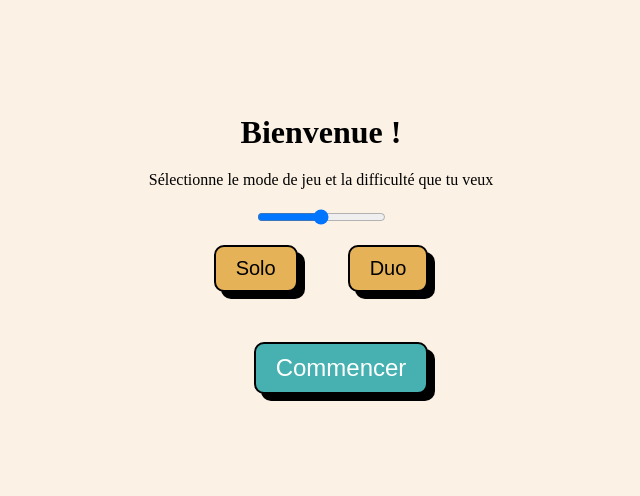
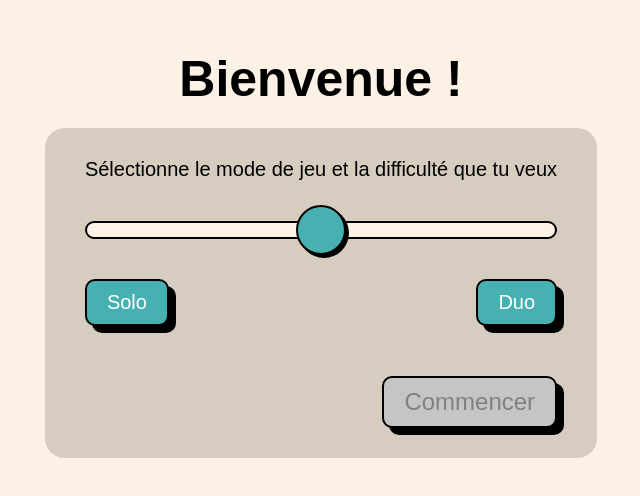
Before and after one commit to YoanBonjour/Memory, a website built with Parcel: page src/index.html in a window 1280 px wide. Shown: the part 146-642 px from the top of the page, without its empty margins (319-959 px from the left). Built offline with nearby package versions, Linux system fonts and the light colour scheme.

Commit message:
add select players js

```diff
--- a/src/index.html
+++ b/src/index.html
@@ -8,15 +8,36 @@
   </head>
   <body>
     <div class="menu">
-      <h1>Bienvenue !</h1>
-      <p>Sélectionne le mode de jeu et la difficulté que tu veux</p>
-      <input type="range" id="monRange" min="0" max="100" value="50" />
-      <div class="menu-btn">
-        <div class="menu-btn-players">
-          <button id="menu-btn-solo">Solo</button>
-          <button id="menu-btn-duo">Duo</button>
+      <h1 class="menu-title">Bienvenue !</h1>
+      <div class="menu-select">
+        <p class="menu-text">
+          Sélectionne le mode de jeu et la difficulté que tu veux
+        </p>
+
+        <input type="range" id="monRange" min="0" max="100" value="50" />
+        <div class="menu-btn">
+          <div class="menu-btn-players">
+            <label class="btn" id="menu-btn-solo">
+              <input
+                type="radio"
+                name="players-select"
+                value="solo"
+                class="menu-hidden"
+              />
+              <span>Solo</span>
+            </label>
+            <label class="btn" id="menu-btn-duo">
+              <input
+                type="radio"
+                name="players-select"
+                value="duo"
+                class="menu-hidden"
+              />
+              <span>Duo</span>
+            </label>
+          </div>
+          <button class="menu-btn-start btn-disabled">Commencer</button>
         </div>
-        <button class="menu-btn-start">Commencer</button>
       </div>
     </div>
     <div id="content-game">
--- a/src/js/main.js
+++ b/src/js/main.js
@@ -12,7 +12,9 @@ const scoreSecondPlayer = document.querySelector("#score-second-player");
 const content = document.querySelector("#content-game");
 const menuSolo = document.querySelector("#menu-btn-solo");
 const menuDuo = document.querySelector("#menu-btn-duo");
+const startButton = document.querySelector(".menu-btn-start");
 let multiPlayers = false;
+let selectedMode = null;
 let activeCheat = 0;
 let isActiveCheat = false;
 let Execute1 = false;
@@ -249,4 +251,24 @@ addEventListener("click", (event) => {
   }
 });
 
-menuSolo.addEventListener;
+startButton.addEventListener("click", () => {
+  const playerSelection = document.querySelector(
+    'input[name="players-select"]:checked',
+  );
+
+  if (!playerSelection) {
+    window.alert("Veuillez sélectionner un mode de jeu.");
+    return;
+  }
+
+  selectedMode = playerSelection.value;
+  multiPlayers = selectedMode === "duo";
+});
+
+menuSolo.addEventListener("click", () => {
+  startButton.classList.remove("btn-disabled");
+});
+
+menuDuo.addEventListener("click", () => {
+  startButton.classList.remove("btn-disabled");
+});
--- a/src/scss/main.scss
+++ b/src/scss/main.scss
@@ -88,7 +88,9 @@ body {
   font-family: Arial, Helvetica, sans-serif;
 }
 
-button {
+button,
+.btn {
+  font-family: arial, sans-serif;
   border: 2px solid black;
   border-radius: 10px;
   display: flex;
@@ -100,6 +102,11 @@ button {
   box-shadow: 7px 7px 0px rgba(0, 0, 0, 1);
   background-color: rgb(71, 177, 177);
   color: #fff;
+}
+
+.btn-disabled {
+  background-color: #c5c5c5;
+  color: #818181;
 }
 
 #btn-restart {
@@ -206,3 +213,59 @@ button:hover {
   align-self: flex-end;
   font-size: 24px;
 }
+
+.menu-text {
+  font-family: Arial, sans-serif;
+  font-size: 20px;
+}
+
+.menu-title {
+  font-size: 50px;
+  font-family: arial, sans-serif;
+}
+
+.menu-select {
+  display: flex;
+  flex-direction: column;
+  gap: 40px;
+  background-color: #d6ccbf;
+  padding: 30px 40px;
+  border-radius: 20px;
+}
+
+.menu-btn-players .btn:has(input:checked) {
+  background-color: #e6b258;
+  color: #000;
+}
+
+input[type="range"] {
+  -webkit-appearance: none;
+  width: 100%;
+  height: 18px;
+  border-radius: 50px;
+  background: #fcf2e5;
+  outline: none;
+  border: 2px solid black;
+}
+
+input[type="range"]::-webkit-slider-thumb {
+  -webkit-appearance: none;
+  width: 50px;
+  height: 50px;
+  border-radius: 50%;
+  background: #47b1b1;
+  cursor: pointer;
+  box-shadow: 3px 3px 0px rgba(0, 0, 0, 1);
+  border: 2px solid black;
+}
+
+input[type="range"]::-moz-range-thumb {
+  width: 50px;
+  height: 50px;
+  border-radius: 50%;
+  background: #47b1b1;
+  cursor: pointer;
+  border: none;
+  box-shadow: 3px 3px 0px rgba(0, 0, 0, 1);
+  border: 2px solid black;
+}
```
